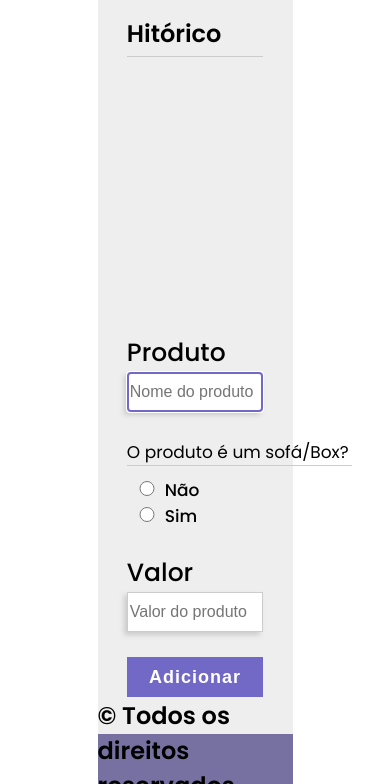
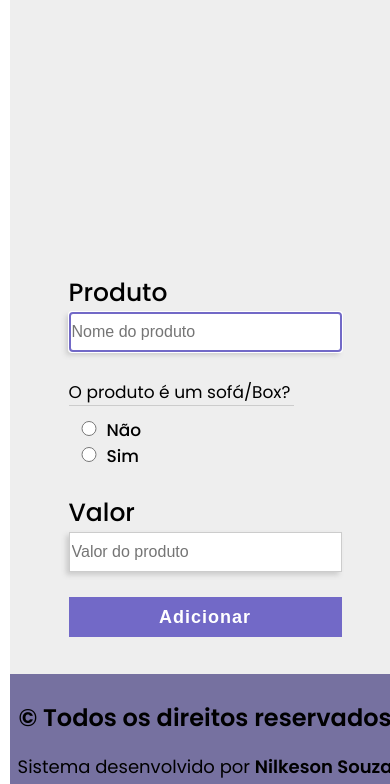
Before and after one commit to Nilkeson-Souza/Nilkeson-Souza.github.io, a plain HTML site: page index.html in a window 390 px wide. Shown: the part 423-1207 px from the top of the page. Drawn offline with Linux system fonts and the light colour scheme.

Commit message:
Tamanho da largura para Mobile alterada

```diff
--- a/style.css
+++ b/style.css
@@ -164,3 +164,9 @@ h1{
 .footer p{
     font-size: 18px;
 }
+
+@media (max-width: 900px) {
+    .container{
+        width: 100vw;
+    }
+}
```
